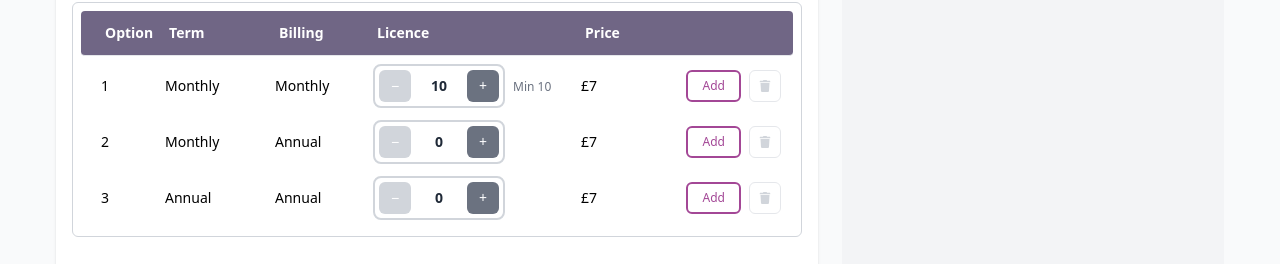
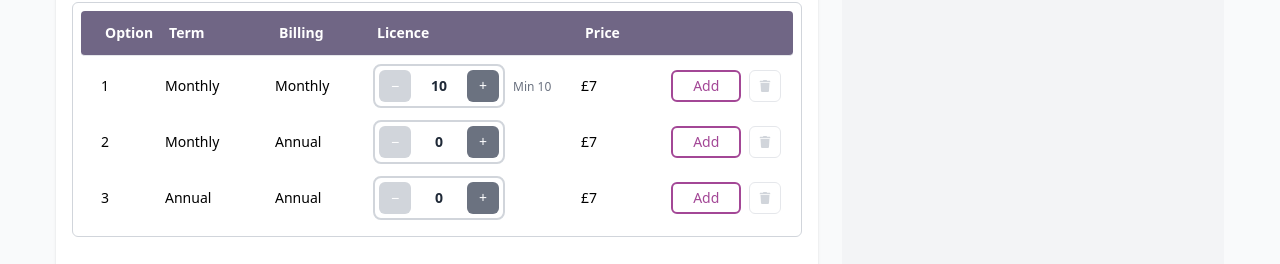
Before and after one commit to ellroberts/bi-directional-v3-public, a React (Vite) app: page / in a window 1280 px wide. Both pictures are taken after a click on the button "all services". Shown: the part 247-511 px from the top of the page. Built offline with nearby package versions, Linux system fonts and the light colour scheme.

Commit message:
update logic adjusted

```diff
--- a/src/components/AddonTableRow.jsx
+++ b/src/components/AddonTableRow.jsx
@@ -16,11 +16,22 @@ export default function AddonTableRow({ option, index, groupId, isLast }) {
   const maxQty = option.max;
   const committedQty = current?.qty ?? null;
   const [inputQty, setInputQty] = useState(committedQty ?? minQty);
+  const [isLoading, setIsLoading] = useState(false);
+  const [loadingText, setLoadingText] = useState('Loading');
 
   useEffect(() => {
     const fallback = option.min || 0;
     setInputQty(committedQty ?? fallback);
   }, [committedQty, option.min]);
+
+  // Debug logging for state changes
+  useEffect(() => {
+    console.log(`Component ${option.id} - Loading state changed:`, isLoading);
+  }, [isLoading, option.id]);
+
+  useEffect(() => {
+    console.log(`Component ${option.id} - Current selection:`, current);
+  }, [current, option.id]);
 
   const parsedQty = Number(inputQty);
   const isQtyNumber = !isNaN(parsedQty);
@@ -39,9 +50,26 @@ export default function AddonTableRow({ option, index, groupId, isLast }) {
 
   const handleSave = () => {
     // Only allow saving if the quantity is valid
-    if (!isValid) return;
+    if (!isValid || isLoading) return;
 
+    console.log('Starting save, setting loading to true');
+    setIsLoading(true);
+
+    // Store the values we need before any state changes
     const newQty = parsedQty === 0 && !current ? (minQty || 1) : parsedQty;
+
+    // Animate loading text
+    let dotCount = 0;
+    const textInterval = setInterval(() => {
+      dotCount = (dotCount + 1) % 4;
+      setLoadingText('Loading' + '.'.repeat(dotCount));
+    }, 200);
+
+    // Use setTimeout to delay the actual save operation
+    setTimeout(() => {
+      clearInterval(textInterval);
+
+      // Only update if quantity is still valid
       if (isQtyNumber && newQty >= minQty && (maxQty === undefined || newQty <= maxQty)) {
         addOrUpdate(groupId, option.id, {
           ...option,
@@ -49,6 +77,11 @@ export default function AddonTableRow({ option, index, groupId, isLast }) {
         });
         setInputQty(newQty);
       }
+
+      console.log('Save complete, setting loading to false');
+      setLoadingText('Loading');
+      setIsLoading(false);
+    }, 1200);
   };
 
   const handleRemove = () => {
@@ -87,26 +120,17 @@ export default function AddonTableRow({ option, index, groupId, isLast }) {
           {isFreeTrialOption ? "Free" : option.billing}
         </div>
 
-        {/* Licence control */}
+        {/* Licence control - MVP VERSION: No auto-save on +/- buttons */}
         <div className="flex items-center gap-2">
           <div className="flex items-center gap-2 p-1 rounded-lg border-2 border-gray-300 bg-white flex-shrink-0">
-            {/* Minus button */}
+            {/* Minus button - NO AUTO-SAVE */}
             <button
               disabled={!isQtyNumber || parsedQty <= minQty}
               onClick={() => {
                 if (!isQtyNumber) return;
                 const newQty = parsedQty - 1;
                 setInputQty(newQty);
-                // Auto-save when using +/- buttons, or remove if going below minimum
-                if (newQty >= minQty && (maxQty === undefined || newQty <= maxQty)) {
-                  addOrUpdate(groupId, option.id, {
-                    ...option,
-                    qty: newQty,
-                  });
-                } else if (newQty < minQty && current) {
-                  // Remove the item if quantity goes below minimum
-                  remove(groupId, option.id);
-                }
+                // MVP: No auto-save, just update the input state
               }}
               className={`w-8 h-8 flex items-center justify-center rounded-md text-white font-medium text-sm ${
                 !isQtyNumber || parsedQty <= minQty
@@ -117,28 +141,17 @@ export default function AddonTableRow({ option, index, groupId, isLast }) {
               −
             </button>
 
-            {/* Input field with validation styling */}
+            {/* Input field - NO AUTO-SAVE */}
             <input
               type="number"
               inputMode="numeric"
               value={inputQty}
               onChange={(e) => setInputQty(e.target.value)}
-              onBlur={() => {
-                // Auto-save when user finishes typing (loses focus)
-                if (isQtyNumber && isWithinRange) {
-                  addOrUpdate(groupId, option.id, {
-                    ...option,
-                    qty: parsedQty,
-                  });
-                } else if (parsedQty < minQty && current) {
-                  // Remove if below minimum
-                  remove(groupId, option.id);
-                }
-              }}
+              // MVP: Remove onBlur auto-save
               onKeyDown={(e) => {
-                // Auto-save when user presses Enter
+                // MVP: Remove auto-save on Enter
                 if (e.key === 'Enter') {
-                  e.target.blur(); // This will trigger onBlur
+                  e.target.blur();
                 }
               }}
               className={`w-10 text-center text-sm font-bold bg-transparent border-none focus:outline-none
@@ -146,7 +159,7 @@ export default function AddonTableRow({ option, index, groupId, isLast }) {
                 ${showValidationError ? 'text-red-600' : 'text-gray-800'}`}
             />
 
-            {/* Plus button */}
+            {/* Plus button - NO AUTO-SAVE */}
             <button
               disabled={
                 !isQtyNumber ||
@@ -157,13 +170,7 @@ export default function AddonTableRow({ option, index, groupId, isLast }) {
                 if (typeof maxQty === "number" && parsedQty >= maxQty) return;
                 const newQty = parsedQty + 1;
                 setInputQty(newQty);
-                // Auto-save when using +/- buttons
-                if (newQty >= minQty && (maxQty === undefined || newQty <= maxQty)) {
-                  addOrUpdate(groupId, option.id, {
-                    ...option,
-                    qty: newQty,
-                  });
-                }
+                // MVP: No auto-save, just update the input state
               }}
               className={`w-8 h-8 flex items-center justify-center rounded-md text-white font-medium text-sm ${
                 !isQtyNumber || (typeof maxQty === "number" && parsedQty >= maxQty)
@@ -189,37 +196,40 @@ export default function AddonTableRow({ option, index, groupId, isLast }) {
             {isFreeTrialOption ? "£0" : `£${option.price}`}
           </div>
           <div className="flex gap-2">
-            {/* Add/Update button - consistent width for all states */}
-            {current && hasChanged ? (
+            {/* MVP: Always show Add/Update button when there are changes or not selected */}
+            {!current || hasChanged ? (
               <button
-                className={`px-2 py-1 flex items-center justify-center text-white rounded-md text-xs font-medium w-[55px] h-8 ${
-                  isValid ? 'bg-[#A34796] hover:bg-[#8a3985]' : 'bg-gray-400 cursor-not-allowed'
+                className={`px-2 py-1 flex items-center justify-center rounded-md text-sm font-medium w-[70px] h-8 border-2 transition-colors ${
+                  isLoading
+                    ? 'bg-[#A34796] text-white border-[#A34796] cursor-not-allowed'
+                    : isValid
+                      ? (current && hasChanged
+                          ? 'bg-[#A34796] text-white border-[#A34796] hover:bg-[#8a3985] hover:border-[#8a3985]'
+                          : 'border-[#A34796] text-[#A34796] bg-white hover:bg-[#fdf0fa]')
+                      : 'border-gray-300 text-gray-400 bg-white cursor-not-allowed'
                 }`}
                 onClick={handleSave}
-                disabled={!isValid}
+                disabled={!isValid || isLoading}
+                title={!isValid ? validationMessage : ""}
               >
-                Update
+                {/* White animated loading icon */}
+                {isLoading ? (
+                  <div className="flex items-center justify-center gap-1">
+                    <div className="w-1 h-1 bg-white rounded-full animate-bounce"></div>
+                    <div className="w-1 h-1 bg-white rounded-full animate-bounce" style={{ animationDelay: '0.15s' }}></div>
+                    <div className="w-1 h-1 bg-white rounded-full animate-bounce" style={{ animationDelay: '0.3s' }}></div>
+                  </div>
+                ) : (
+                  current && hasChanged ? 'Update' : 'Add'
+                )}
               </button>
-            ) : current ? (
+            ) : (
+              /* Show solid fill with check mark when selected and no changes */
               <button
-                className="px-2 py-1 flex items-center justify-center text-white rounded-md text-xs font-medium w-[55px] h-8"
-                style={{ backgroundColor: "#A34796" }}
+                className="px-2 py-1 flex items-center justify-center text-white rounded-md text-xs font-medium w-[70px] h-8 bg-[#A34796] border-2 border-[#A34796] hover:bg-[#8a3985] hover:border-[#8a3985]"
                 onClick={handleRemove}
               >
                 <FaCheck className="text-xs" />
-              </button>
-            ) : (
-              <button
-                className={`px-2 py-1 text-xs font-medium rounded-md border-2 w-[55px] h-8 flex items-center justify-center ${
-                  isValid
-                    ? "border-[#A34796] text-[#A34796] hover:bg-[#fdf0fa]"
-                    : "border-gray-300 text-gray-400 cursor-not-allowed"
-                }`}
-                onClick={handleSave}
-                disabled={!isValid}
-                title={!isValid ? validationMessage : ""}
-              >
-                Add
               </button>
             )}
 
```
Lines whose indentation alone changed are shown as unchanged.
